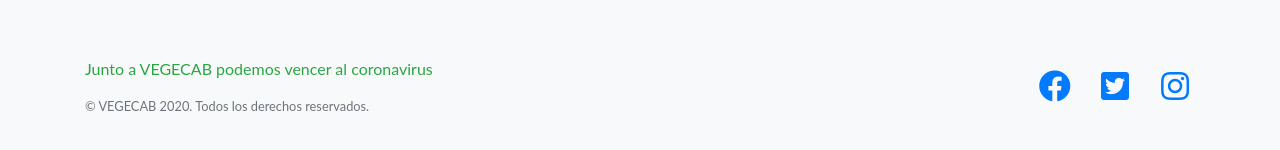
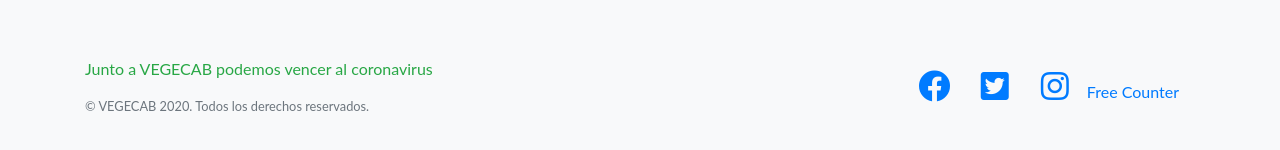
Before and after one commit to la2mpk/la2mpk.github.io, a website: page index.html in a window 1280 px wide. Shown: the part 3820-3970 px from the top of the page. Drawn offline with Linux system fonts and the light colour scheme.

Commit message:
Contador de Visitas

```diff
--- a/index.html
+++ b/index.html
@@ -214,21 +214,35 @@
         </div>
         <div class="col-lg-6 h-100 text-center text-lg-right my-auto">
           <ul class="list-inline mb-0">
+
             <li class="list-inline-item mr-3">
               <a href="#">
                 <i class="fab fa-facebook fa-2x fa-fw"></i>
               </a>
             </li>
+
             <li class="list-inline-item mr-3">
               <a href="#">
                 <i class="fab fa-twitter-square fa-2x fa-fw"></i>
               </a>
             </li>
+
             <li class="list-inline-item">
               <a href="#">
                 <i class="fab fa-instagram fa-2x fa-fw"></i>
               </a>
             </li>
+
+            <li class="list-inline-item mr-3">
+              <a href="#">
+                <a href='http://www.freevisitorcounters.com'>Free Counter</a>
+
+                <script type='text/javascript' src='https://www.freevisitorcounters.com/auth.php?id=4367ffe8dcda4e785f42d5614e73dfa48768203f'></script>
+
+                <script type="text/javascript" src="https://www.freevisitorcounters.com/en/home/counter/739904/t/0"></script>
+              </a>
+            </li>
+
           </ul>
         </div>
       </div>
```
